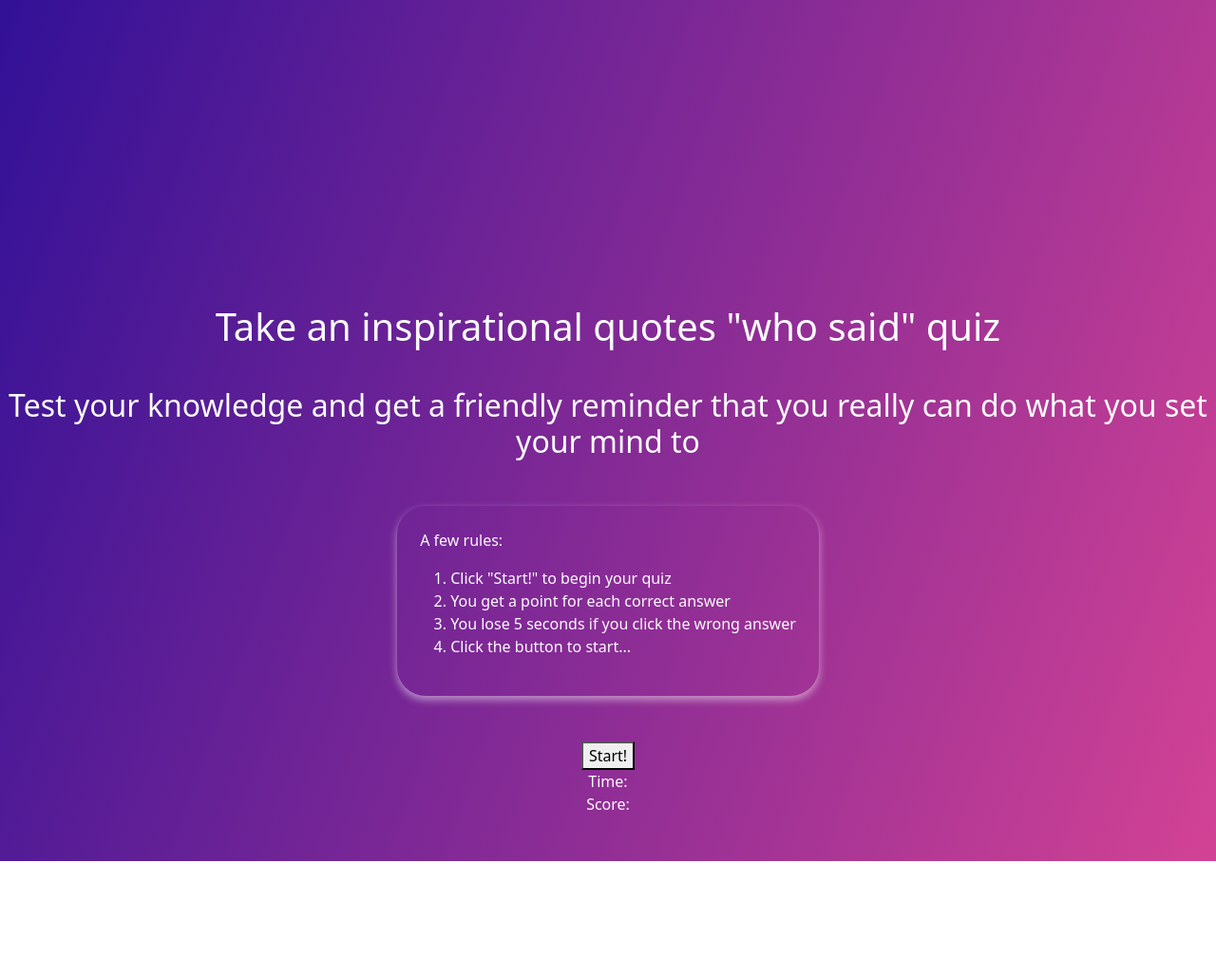
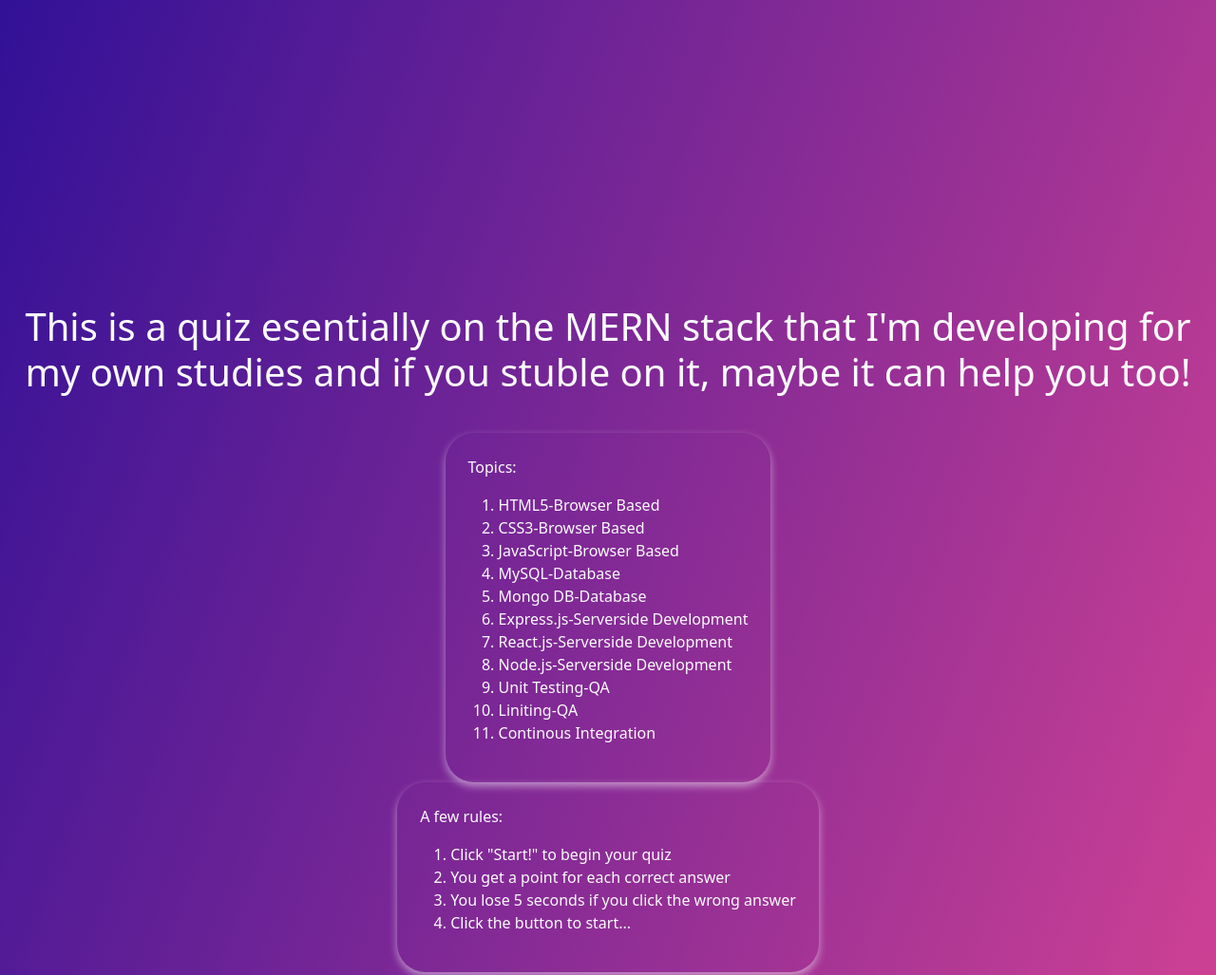
Before and after one commit to fswDevSteph/Everything-JS-Quiz, a plain HTML site: page index.html in a window 1280 px wide. Shown: the top 1027 px of the page at 95% size. Before the commit the page ends 907 px from the top, so only its background shows below. Drawn offline with nearby package versions, Linux system fonts and the light colour scheme.

Commit message:
added title and topics covered li

```diff
--- a/index.html
+++ b/index.html
@@ -30,9 +30,29 @@ THEN I can save my initials and score -done
 
     <main>
 
-        <h1>Take an inspirational quotes "who said" quiz </h1>
+        <h1>This is a quiz esentially on the MERN stack that I'm developing for my own studies and if you stuble on it,
+            maybe it can help you too! </h1>
 
-        <h2>Test your knowledge and get a friendly reminder that you really can do what you set your mind to</h2>
+        <div class="hide"></div>
+        <div id="gameRules">
+            <p>Topics:</p>
+            <ol>
+                <li>HTML5-Browser Based</li>
+                <li>CSS3-Browser Based</li>
+                <li>JavaScript-Browser Based</li>
+                <li>MySQL-Database</li>
+                <li>Mongo DB-Database</li>
+                <li>Express.js-Serverside Development</li>
+                <li>React.js-Serverside Development</li>
+                <li>Node.js-Serverside Development</li>
+                <li>Unit Testing-QA</li>
+                <li>Liniting-QA</li>
+                <li>Continous Integration</li>
+
+            </ol>
+        </div>
+
+
 
         <div class="hide"></div>
         <div id="gameRules">
```
